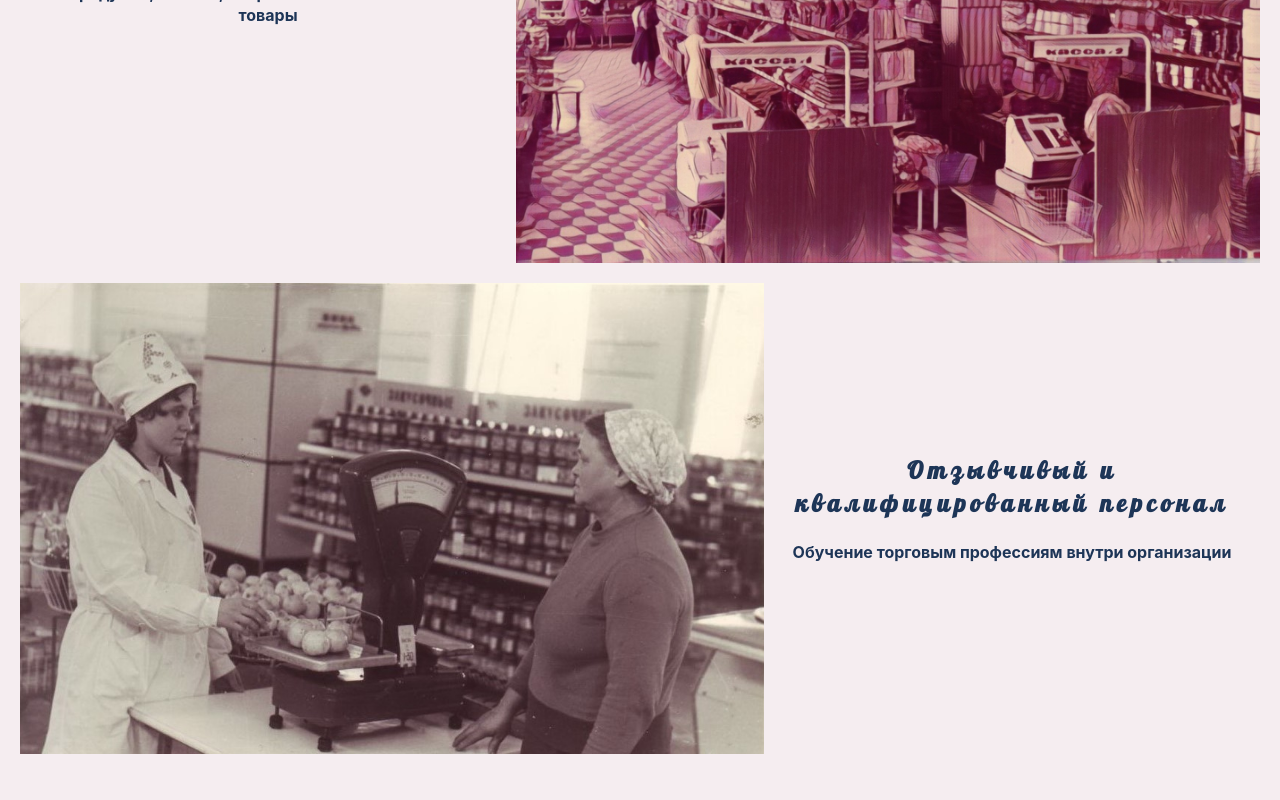
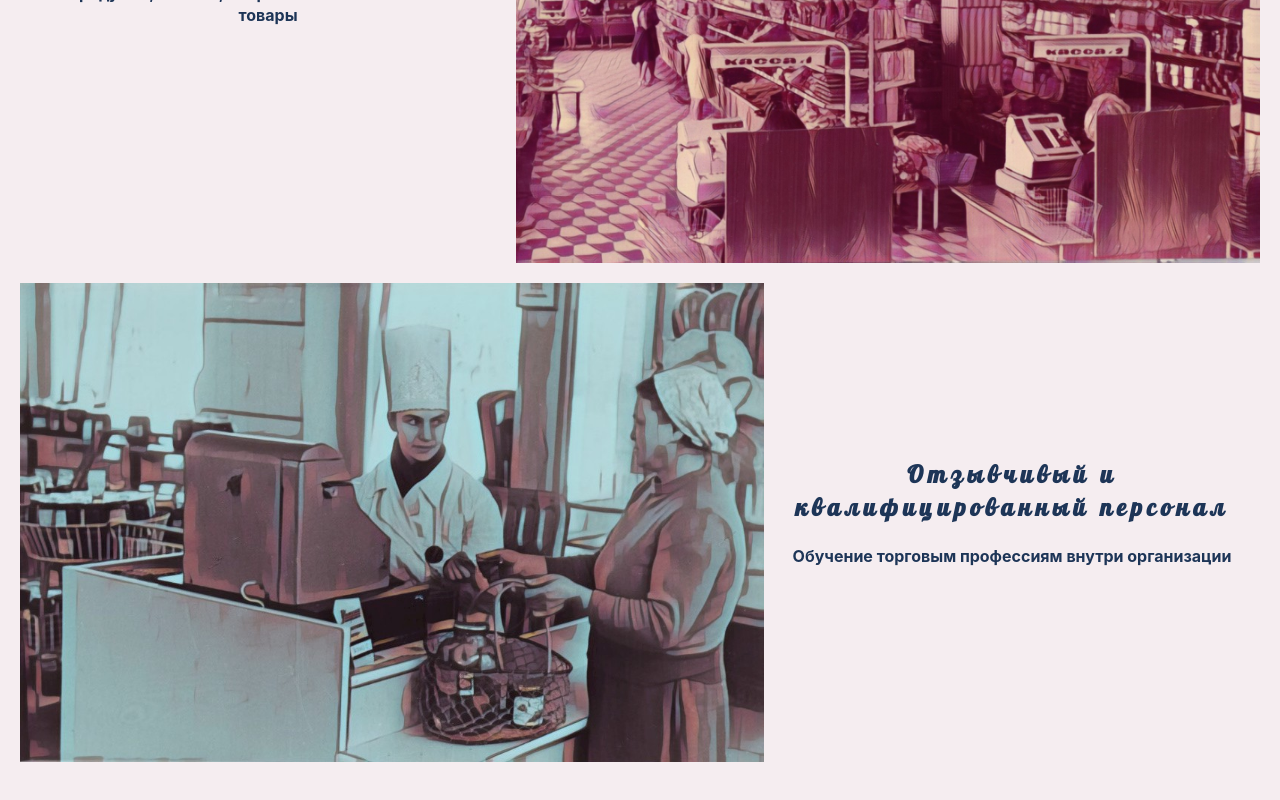
Before and after one commit to dimaklkn/furmanovkiy-torg, a React (Create React App) app: page / in a window 1280 px wide. Shown: the part 2656-3456 px from the top of the page. Built offline with nearby package versions, Linux system fonts and the light colour scheme; a web font is replaced by a local one.

Commit message:
slider image was changed

```diff
--- a/src/pages/Home.js
+++ b/src/pages/Home.js
@@ -7,7 +7,7 @@ import sliderimage1 from "../images/sliderimage1.jpg";
 import sliderimage2 from "../images/sliderimage2.jpg";
 import sliderimage3 from "../images/sliderimage3.jpg";
 import sliderimage4 from "../images/sliderimage4.jpg";
-import img58 from "../images/img57.jpg";
+import sliderimage5 from "../images/sliderimage5.jpg";
 
 export default function Home() {
   return (
@@ -37,7 +37,7 @@ export default function Home() {
           flipped={true}
         />
         <Slider
-          imageSrc={img58}
+          imageSrc={sliderimage5}
           title="Отзывчивый и квалифицированный персонал"
           summary="Обучение торговым профессиям внутри организации"
         />
```
Also changed, not shown: src/images/sliderimage5.jpg (added).
